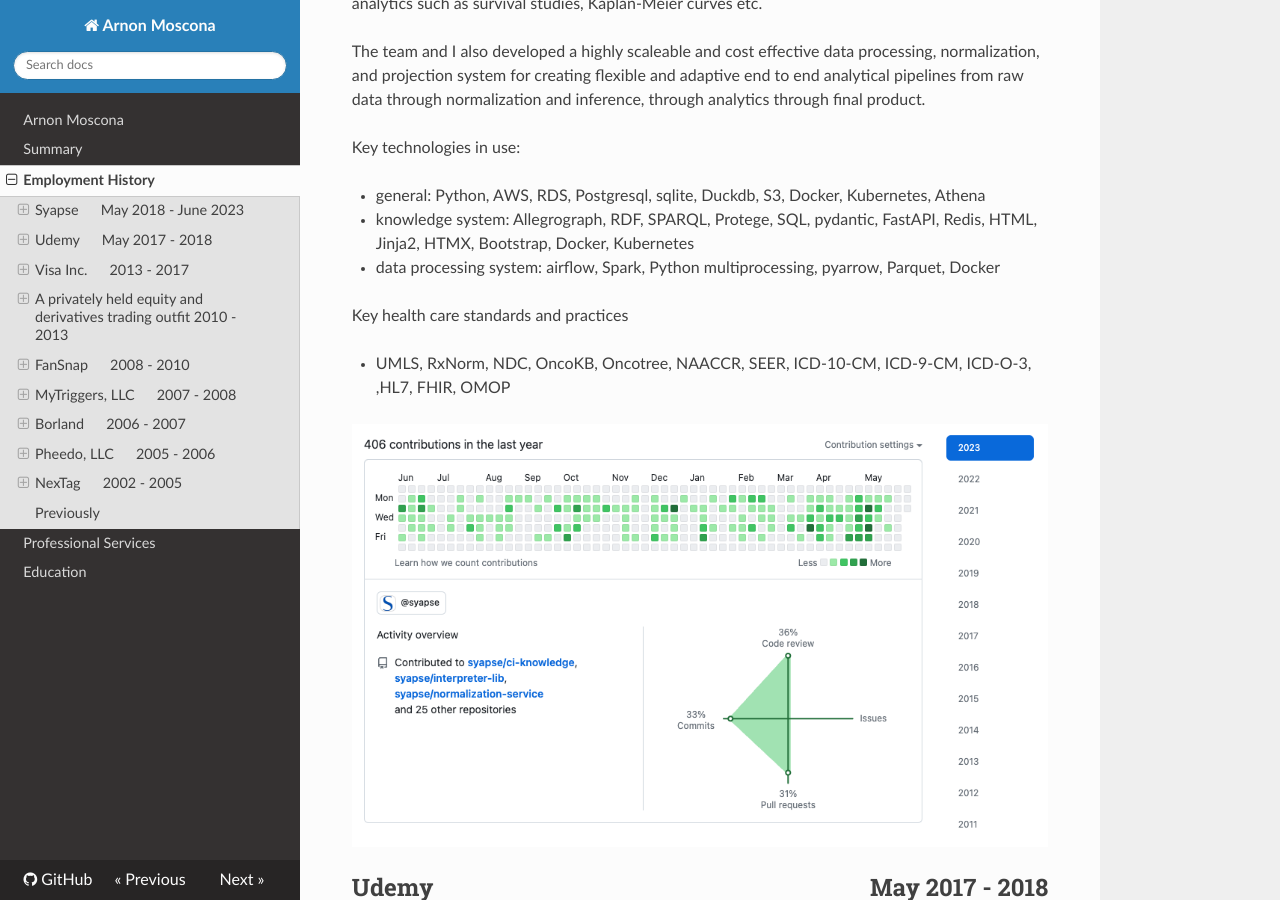
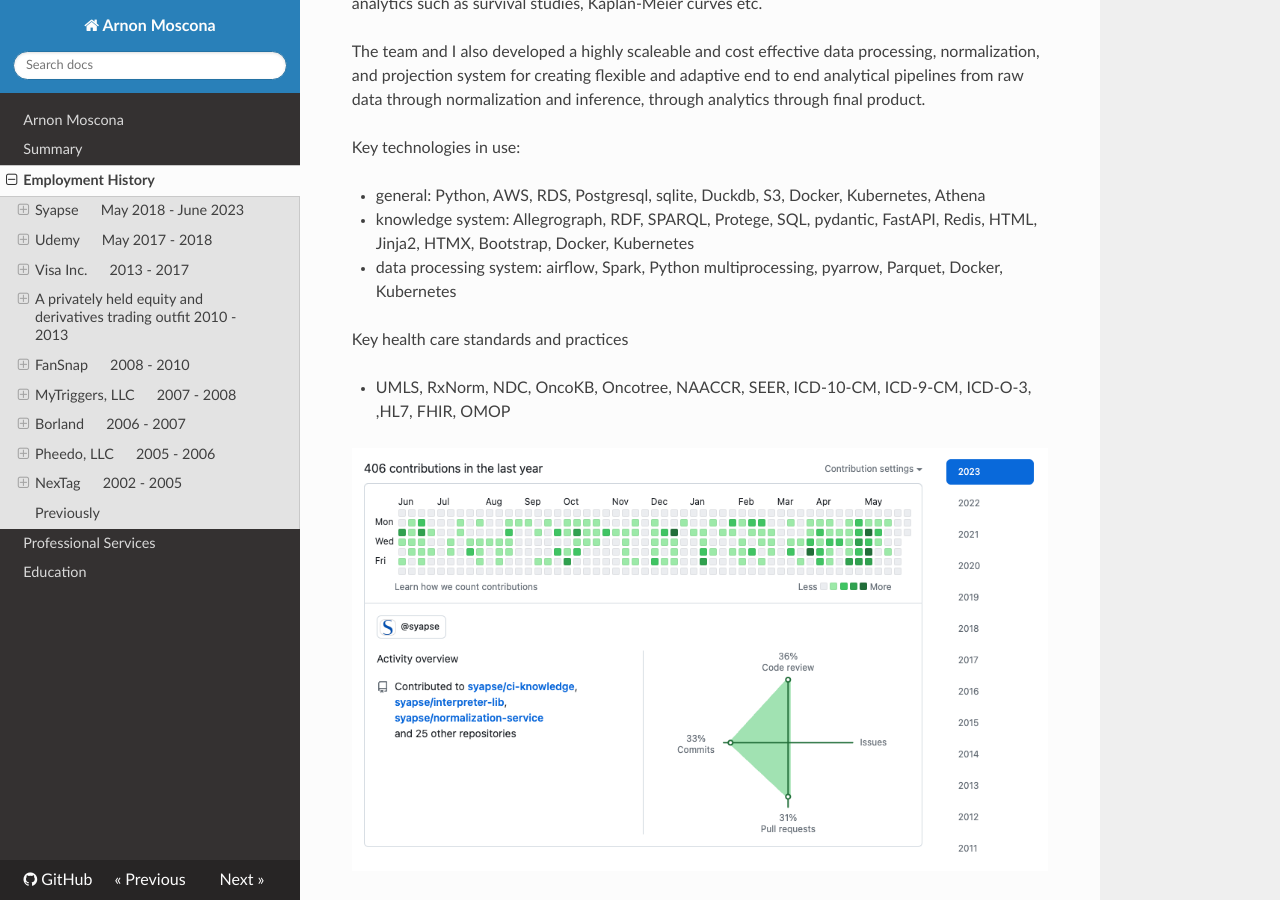
Before and after one commit to arnonmoscona/resume, an MkDocs documentation site: the page built from docs/employment-history.md, in a window 1280 px wide and 900 px high, scrolled down 922 px. Built offline with MkDocs 1.6.1, drawn with Linux system fonts in a browser that asks for light colours; nearby versions of some CDN libraries; old or Windows-style settings are respelled for this version of MkDocs.

Commit message:
Syapse update1 june 2023

```diff
--- a/docs/employment-history.md
+++ b/docs/employment-history.md
@@ -27,7 +27,7 @@
 
 * general: Python, AWS, RDS, Postgresql, sqlite, Duckdb, S3, Docker, Kubernetes, Athena
 * knowledge system: Allegrograph, RDF, SPARQL, Protege, SQL, pydantic, FastAPI, Redis, HTML, Jinja2, HTMX, Bootstrap, Docker, Kubernetes
-* data processing system: airflow, Spark, Python multiprocessing, pyarrow, Parquet, Docker
+* data processing system: airflow, Spark, Python multiprocessing, pyarrow, Parquet, Docker, Kubernetes
 
 Key health care standards and practices
 
```
